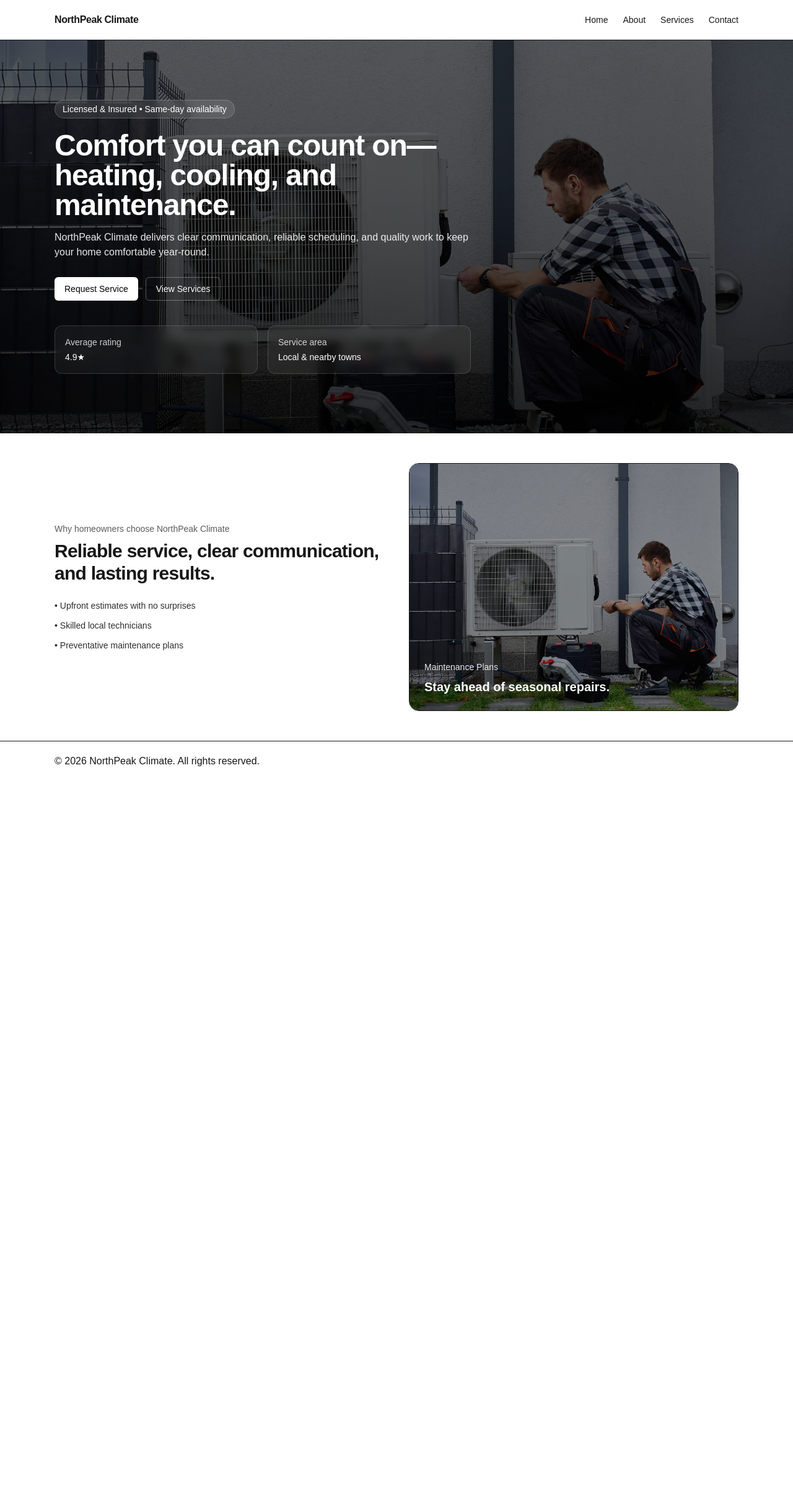
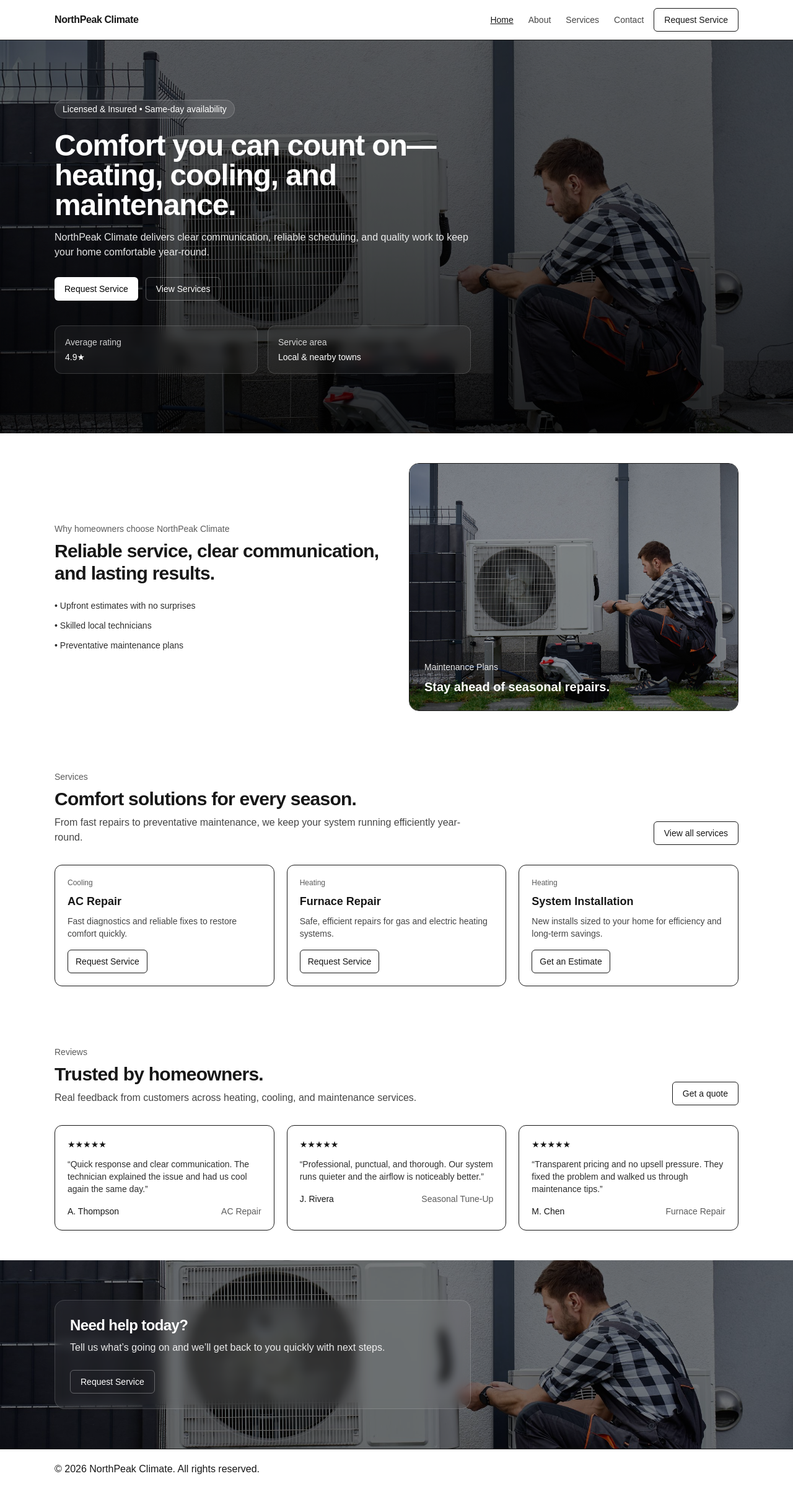
Before and after one commit to boco3000/northpeak-climate, a Next.js app: page / in a window 1280 px wide. Shown: the whole page at 62% size. Before the commit the page ends 1260 px from the top, so only its background shows below. Built offline with nearby package versions, Linux system fonts and the light colour scheme.

Commit message:
mobile navbar optimization, added reviews section and services to main page

```diff
--- a/src/app/page.tsx
+++ b/src/app/page.tsx
@@ -2,14 +2,29 @@ import { Section } from "@/components/Section";
 import { Hero } from "@/components/Hero";
 import { BackgroundCTA } from "@/components/BackgroundCTA";
 import { BackgroundHero } from "@/components/BackgroundHero";
+import { ServicesPreview } from "@/components/ServicesPreview";
+import { ReviewsSection } from "@/components/ReviewsSection";
 
 export default function Home() {
   return (
     <main>
-      <BackgroundHero/>
+      <BackgroundHero />
       <Section>
         <Hero />
       </Section>
+      <Section>
+        <ServicesPreview />
+      </Section>
+      <Section>
+        <ReviewsSection />
+      </Section>
+      <BackgroundCTA
+        title="Need help today?"
+        description="Tell us what’s going on and we’ll get back to you quickly with next steps."
+        imageSrc="/images/hero.jpg"
+        ctaHref="/contact"
+        ctaLabel="Request Service"
+      />
     </main>
   );
 }
--- a/src/app/services/page.tsx
+++ b/src/app/services/page.tsx
@@ -1,5 +1,5 @@
 import { Section } from "@/components/Section";
-import { ServiceCard } from "@/components/ServiceCard";
+import { ServicesGrid } from "@/components/ServicesGrid";
 import { services } from "@/data/services";
 
 export default function ServicesPage() {
@@ -11,10 +11,8 @@ export default function ServicesPage() {
           HVAC services designed for reliability, comfort, and efficiency.
         </p>
 
-        <div className="mt-8 grid gap-5 sm:grid-cols-2 lg:grid-cols-3">
-          {services.map((service) => (
-            <ServiceCard key={service.id} service={service} />
-          ))}
+        <div className="mt-8">
+          <ServicesGrid services={services} />
         </div>
       </Section>
     </main>
--- a/src/components/Navbar.tsx
+++ b/src/components/Navbar.tsx
@@ -1,5 +1,9 @@
+"use client";
+
 import Link from "next/link";
+import { usePathname } from "next/navigation";
 import { Container } from "./Container";
+import { useState } from "react";
 
 const nav = [
   { href: "/", label: "Home" },
@@ -9,6 +13,9 @@ const nav = [
 ];
 
 export function Navbar() {
+  const pathname = usePathname();
+  const [open, setOpen] = useState(false);
+
   return (
     <header className="border-b">
       <Container className="flex h-16 items-center justify-between">
@@ -16,14 +23,72 @@ export function Navbar() {
           NorthPeak Climate
         </Link>
 
-        <nav className="flex items-center gap-6 text-sm">
-          {nav.map((item) => (
-            <Link key={item.href} href={item.href} className="hover:underline">
-              {item.label}
-            </Link>
-          ))}
-        </nav>
+        <div className="flex items-center gap-4">
+          <nav className="hidden items-center gap-6 text-sm sm:flex">
+            {nav.map((item) => {
+              const isActive = pathname === item.href;
+
+              return (
+                <Link
+                  key={item.href}
+                  href={item.href}
+                  className={`transition hover:underline ${
+                    isActive
+                      ? "font-medium underline"
+                      : "opacity-80 hover:opacity-100"
+                  }`}
+                >
+                  {item.label}
+                </Link>
+              );
+            })}
+          </nav>
+
+          <button
+            type="button"
+            onClick={() => setOpen((v) => !v)}
+            className="inline-flex items-center rounded-md border px-3 py-2 text-sm sm:hidden"
+            aria-expanded={open}
+            aria-controls="mobile-nav"
+          >
+            {open ? "Close" : "Menu"}
+          </button>
+
+          <Link
+            href="/contact"
+            className="inline-flex items-center rounded-md border px-4 py-2 text-sm font-medium hover:bg-black hover:text-white dark:hover:bg-white dark:hover:text-black"
+          >
+            Request Service
+          </Link>
+        </div>
       </Container>
+
+      {open ? (
+        <div id="mobile-nav" className="border-t sm:hidden">
+          <Container className="py-3">
+            <nav className="flex flex-col gap-2 text-sm">
+              {nav.map((item) => {
+                const isActive = pathname === item.href;
+
+                return (
+                  <Link
+                    key={item.href}
+                    href={item.href}
+                    onClick={() => setOpen(false)}
+                    className={`rounded-md px-3 py-2 transition ${
+                      isActive
+                        ? "bg-black text-white dark:bg-white dark:text-black"
+                        : "opacity-80 hover:opacity-100 hover:bg-black/5 dark:hover:bg-white/10"
+                    }`}
+                  >
+                    {item.label}
+                  </Link>
+                );
+              })}
+            </nav>
+          </Container>
+        </div>
+      ) : null}
     </header>
   );
 }
--- /dev/null
+++ b/src/components/ReviewCard.tsx
@@ -0,0 +1,28 @@
+import type { Review } from "@/data/reviews";
+
+type Props = {
+  review: Review;
+};
+
+function Stars({ rating }: { rating: Review["rating"] }) {
+  return (
+    <div className="text-sm" aria-label={`${rating} out of 5 stars`}>
+      {"★".repeat(rating)}
+      <span className="opacity-40">{"★".repeat(5 - rating)}</span>
+    </div>
+  );
+}
+
+export function ReviewCard({ review }: Props) {
+  return (
+    <article className="rounded-xl border p-5">
+      <Stars rating={review.rating} />
+      <p className="mt-3 text-sm opacity-90">“{review.quote}”</p>
+
+      <div className="mt-4 flex items-center justify-between text-sm">
+        <span className="font-medium">{review.name}</span>
+        <span className="opacity-70">{review.service}</span>
+      </div>
+    </article>
+  );
+}
--- /dev/null
+++ b/src/components/ReviewsSection.tsx
@@ -0,0 +1,37 @@
+import Link from "next/link";
+import { reviews } from "@/data/reviews";
+import { ReviewCard } from "./ReviewCard";
+
+export function ReviewsSection() {
+  const featured = reviews.slice(0, 3);
+
+  return (
+    <div>
+      <div className="flex items-end justify-between gap-6">
+        <div>
+          <p className="text-sm font-medium opacity-70">Reviews</p>
+          <h2 className="mt-2 text-3xl font-semibold tracking-tight">
+            Trusted by homeowners.
+          </h2>
+          <p className="mt-2 max-w-2xl opacity-80">
+            Real feedback from customers across heating, cooling, and maintenance
+            services.
+          </p>
+        </div>
+
+        <Link
+          href="/contact"
+          className="hidden shrink-0 rounded-md border px-4 py-2 text-sm font-medium hover:bg-black hover:text-white dark:hover:bg-white dark:hover:text-black sm:inline-flex"
+        >
+          Get a quote
+        </Link>
+      </div>
+
+      <div className="mt-8 grid gap-5 lg:grid-cols-3">
+        {featured.map((review) => (
+          <ReviewCard key={review.id} review={review} />
+        ))}
+      </div>
+    </div>
+  );
+}
--- /dev/null
+++ b/src/components/ServicesGrid.tsx
@@ -0,0 +1,85 @@
+"use client";
+
+import { useMemo, useState } from "react";
+import type { Service, ServiceCategory } from "@/data/services";
+import { ServiceCard } from "./ServiceCard";
+
+type Props = {
+  services: Service[];
+};
+
+export function ServicesGrid({ services }: Props) {
+  const [query, setQuery] = useState("");
+
+  const categories: Array<"All" | ServiceCategory> = [
+    "All",
+    "Heating",
+    "Cooling",
+    "Maintenance",
+    "Air Quality",
+  ];
+
+  const [activeCategory, setActiveCategory] =
+    useState<(typeof categories)[number]>("All");
+
+  const filtered = useMemo(() => {
+    const q = query.toLowerCase().trim();
+
+    return services.filter((service) => {
+      const matchesCategory =
+        activeCategory === "All" || service.category === activeCategory;
+
+      const matchesQuery =
+        q.length === 0 ||
+        service.title.toLowerCase().includes(q) ||
+        service.category.toLowerCase().includes(q) ||
+        service.summary.toLowerCase().includes(q);
+
+      return matchesCategory && matchesQuery;
+    });
+  }, [query, services, activeCategory]);
+
+  return (
+    <div>
+      <div className="mb-4 flex flex-wrap gap-2">
+        {categories.map((cat) => {
+          const isActive = cat === activeCategory;
+
+          return (
+            <button
+              key={cat}
+              type="button"
+              onClick={() => setActiveCategory(cat)}
+              className={`rounded-full border px-3 py-1 text-sm transition ${
+                isActive
+                  ? "bg-black text-white dark:bg-white dark:text-black"
+                  : "opacity-80 hover:opacity-100"
+              }`}
+            >
+              {cat}
+            </button>
+          );
+        })}
+      </div>
+      <input
+        type="text"
+        placeholder="Search services..."
+        value={query}
+        onChange={(e) => setQuery(e.target.value)}
+        className="w-full rounded-md border px-3 py-2 text-sm outline-none focus:ring-2"
+      />
+
+      <div className="mt-8 grid gap-5 sm:grid-cols-2 lg:grid-cols-3">
+        {filtered.length > 0 ? (
+          filtered.map((service) => (
+            <ServiceCard key={service.id} service={service} />
+          ))
+        ) : (
+          <p className="col-span-full text-sm opacity-70">
+            No services match your search.
+          </p>
+        )}
+      </div>
+    </div>
+  );
+}
--- /dev/null
+++ b/src/components/ServicesPreview.tsx
@@ -0,0 +1,44 @@
+import Link from "next/link";
+import { services } from "@/data/services";
+import { ServiceCard } from "./ServiceCard";
+
+export function ServicesPreview() {
+  const featured = services.slice(0, 3);
+
+  return (
+    <div>
+      <div className="flex items-end justify-between gap-6">
+        <div>
+          <p className="text-sm font-medium opacity-70">Services</p>
+          <h2 className="mt-2 text-3xl font-semibold tracking-tight">
+            Comfort solutions for every season.
+          </h2>
+          <p className="mt-2 max-w-2xl opacity-80">
+            From fast repairs to preventative maintenance, we keep your system
+            running efficiently year-round.
+          </p>
+        </div>
+
+        <Link
+          href="/services"
+          className="hidden shrink-0 rounded-md border px-4 py-2 text-sm font-medium hover:bg-black hover:text-white dark:hover:bg-white dark:hover:text-black sm:inline-flex"
+        >
+          View all services
+        </Link>
+      </div>
+
+      <div className="mt-8 grid gap-5 sm:grid-cols-2 lg:grid-cols-3">
+        {featured.map((service) => (
+          <ServiceCard key={service.id} service={service} />
+        ))}
+      </div>
+
+      <Link
+        href="/services"
+        className="mt-6 inline-flex rounded-md border px-4 py-2 text-sm font-medium hover:bg-black hover:text-white dark:hover:bg-white dark:hover:text-black sm:hidden"
+      >
+        View all services
+      </Link>
+    </div>
+  );
+}
--- /dev/null
+++ b/src/data/reviews.ts
@@ -0,0 +1,42 @@
+export type Review = {
+  id: string;
+  name: string;
+  rating: 1 | 2 | 3 | 4 | 5;
+  quote: string;
+  service: string;
+};
+
+export const reviews: Review[] = [
+  {
+    id: "r1",
+    name: "A. Thompson",
+    rating: 5,
+    service: "AC Repair",
+    quote:
+      "Quick response and clear communication. The technician explained the issue and had us cool again the same day.",
+  },
+  {
+    id: "r2",
+    name: "J. Rivera",
+    rating: 5,
+    service: "Seasonal Tune-Up",
+    quote:
+      "Professional, punctual, and thorough. Our system runs quieter and the airflow is noticeably better.",
+  },
+  {
+    id: "r3",
+    name: "M. Chen",
+    rating: 5,
+    service: "Furnace Repair",
+    quote:
+      "Transparent pricing and no upsell pressure. They fixed the problem and walked us through maintenance tips.",
+  },
+  {
+    id: "r4",
+    name: "S. Patel",
+    rating: 5,
+    service: "Installation",
+    quote:
+      "Great install experience—clean work, on time, and the new system is a huge improvement in comfort.",
+  },
+];
```
